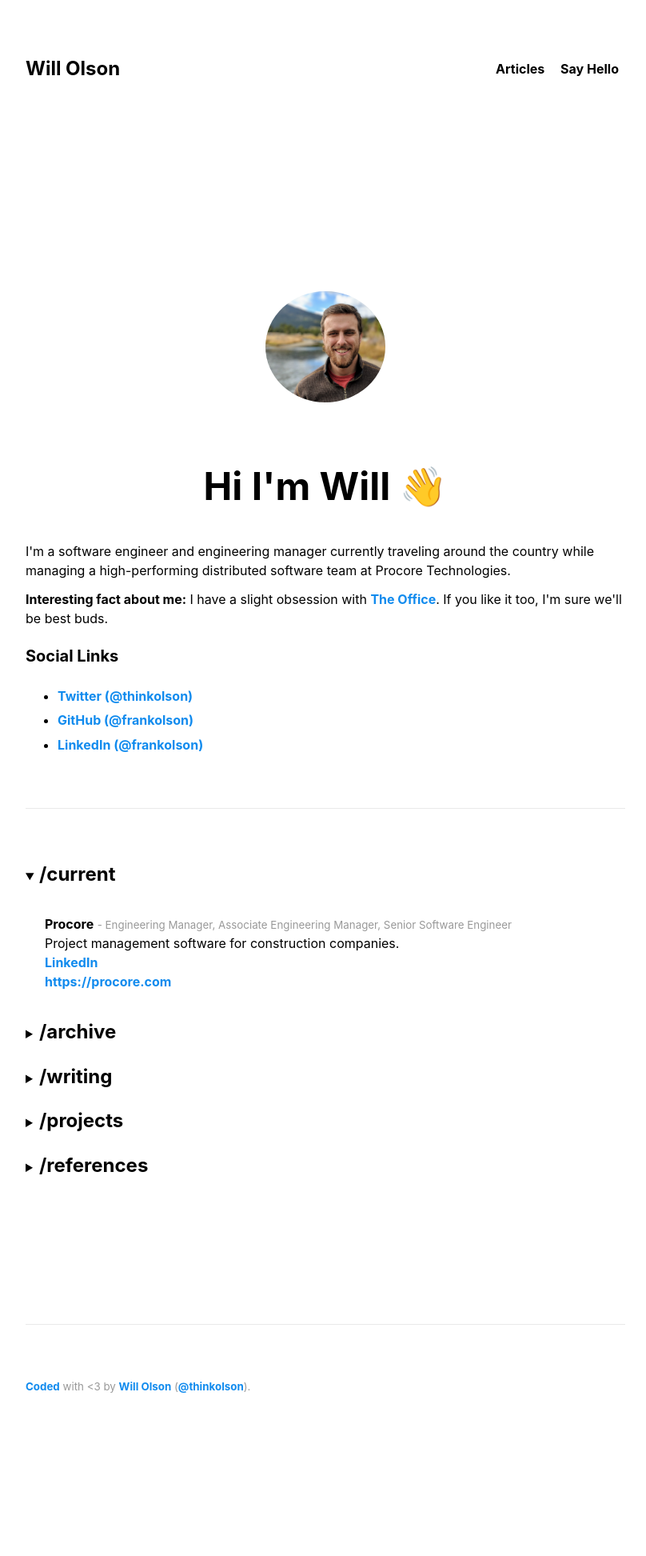
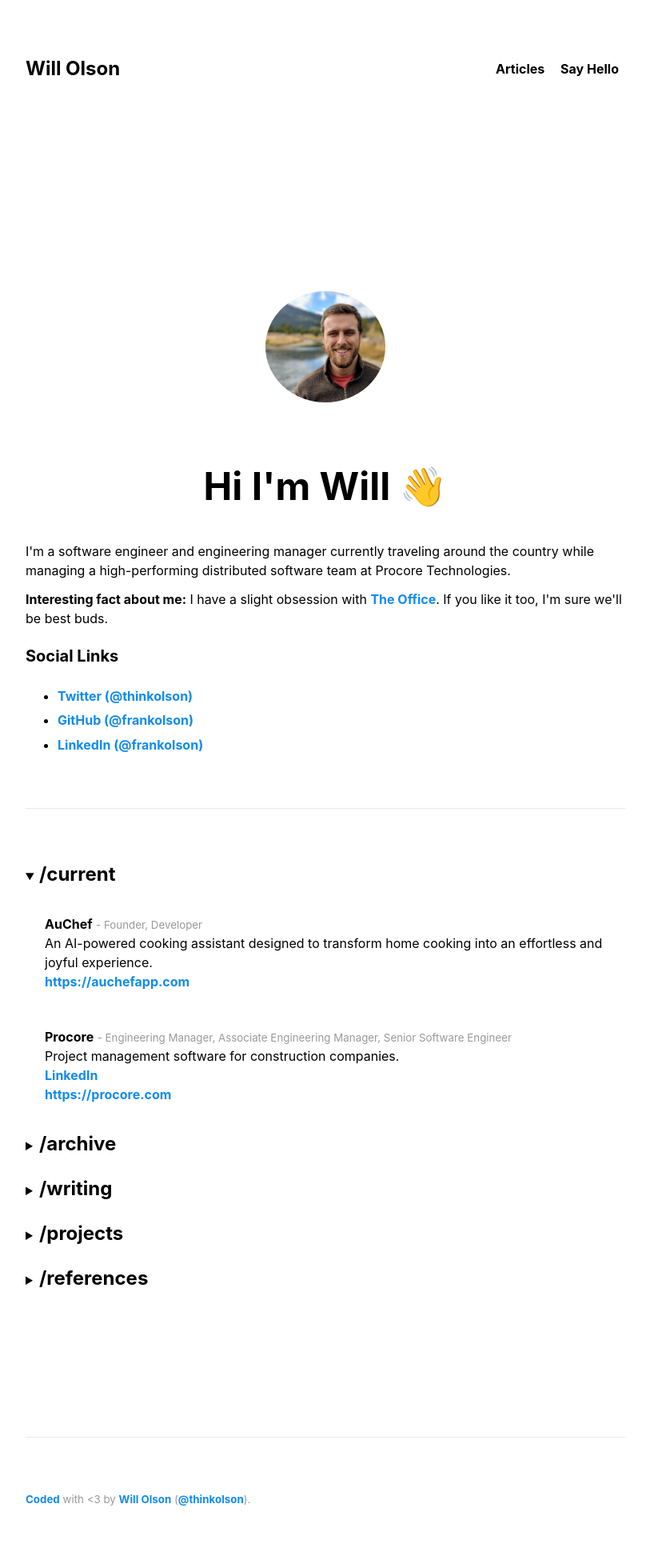
Before and after one commit to frankolson/willolson.io, a Jekyll site: the page built from index.html, in a window 1280 px wide. Shown: the whole page at 80% size, without its empty margins (233-1041 px from the left). Built offline with Jekyll 4.4.1, drawn with Linux system fonts in a browser that asks for light colours; before the commit the page ends 1804 px from its top, so only the background shows below that.

Commit message:
Add AuChef app to current work section

```diff
--- a/index.html
+++ b/index.html
@@ -28,6 +28,14 @@ layout: default
   <summary>
     <h2>/current</h2>
   </summary>
+
+  <section>
+    <p>
+      <strong>AuChef</strong> <small>- Founder, Developer</small><br />
+      An AI-powered cooking assistant designed to transform home cooking into an effortless and joyful experience.<br />
+      <a href="https://auchefapp.com">https://auchefapp.com</a>
+    </p>
+  </section>
 
   <section>
     <p>
```
